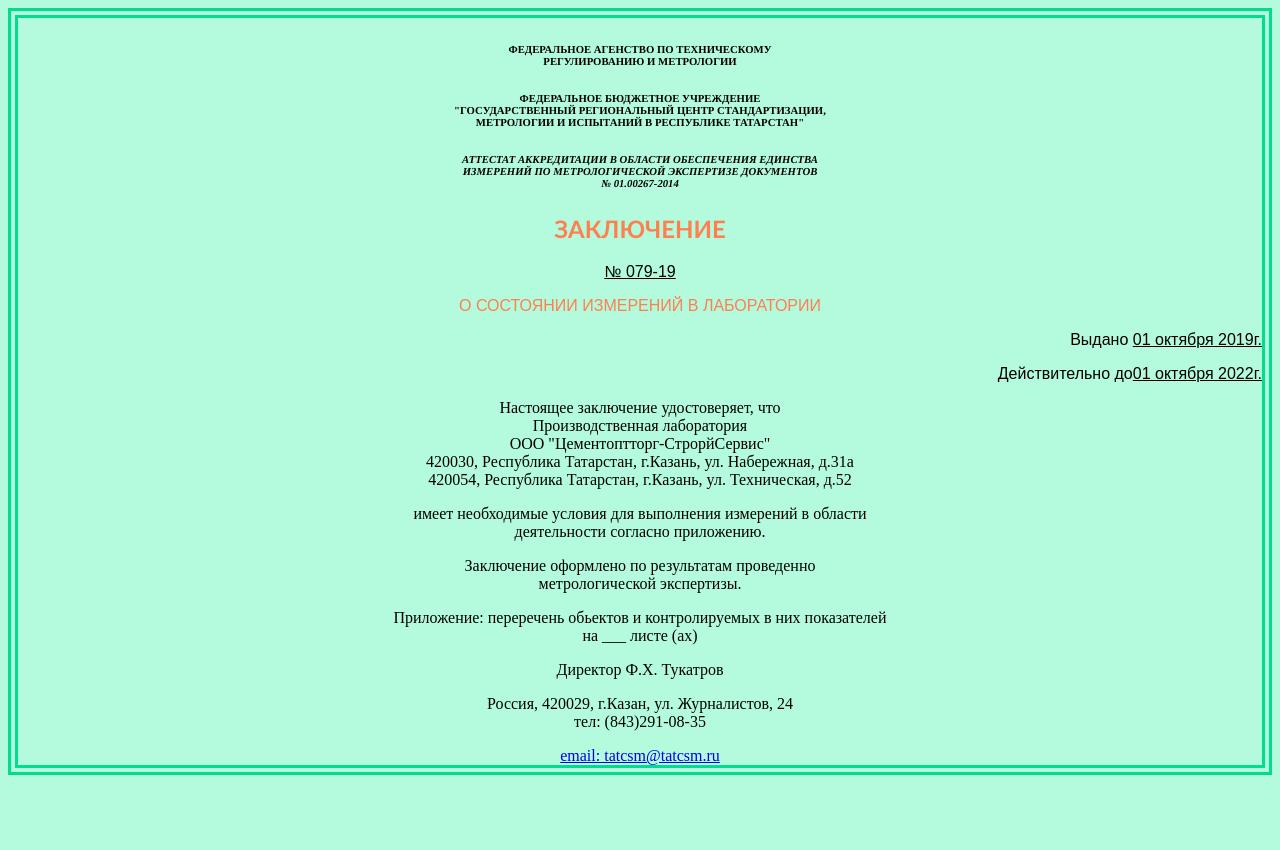
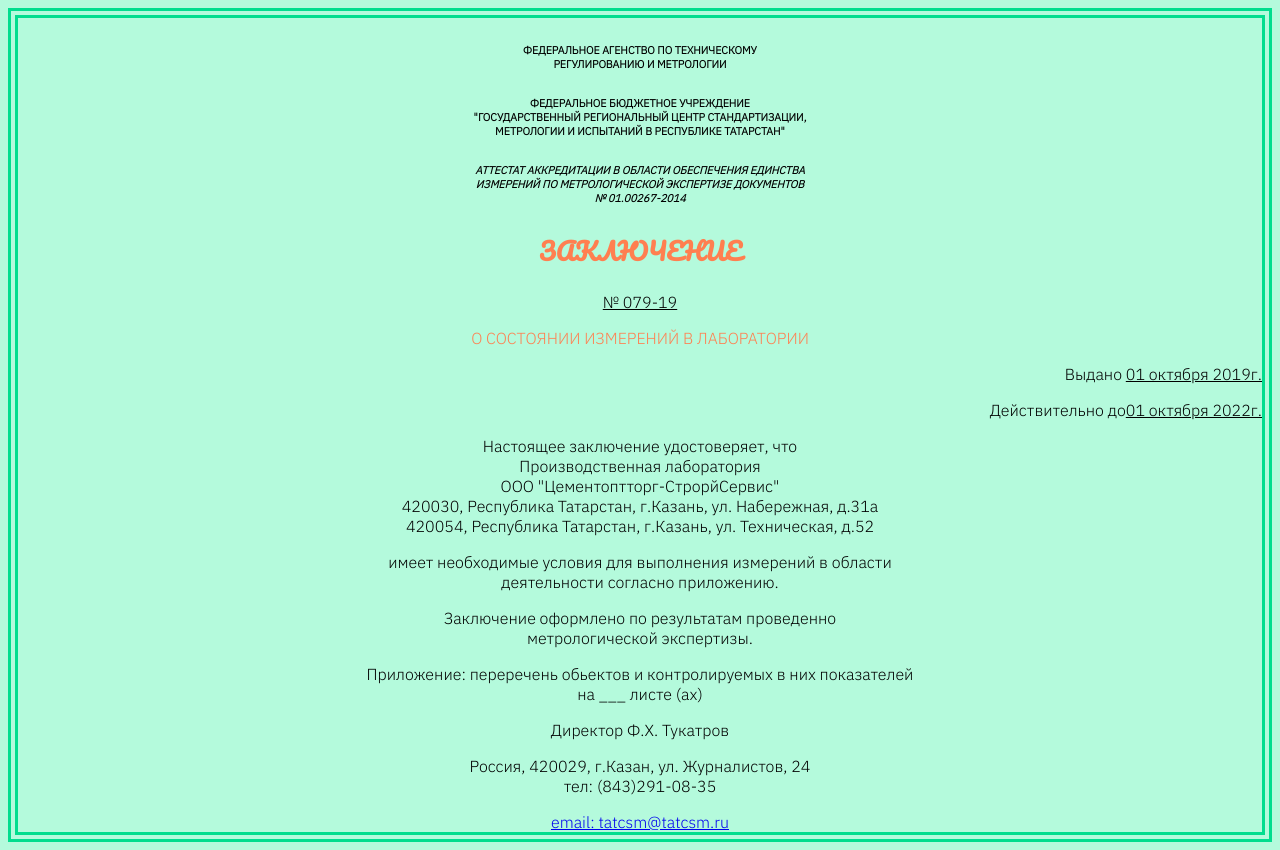
Before and after one commit to WebHeroSchool/atanbashiTAGS, a plain HTML site: page index.html in a window 1280 px wide. Before the commit the page ends 800 px from the top, so only its background shows below. Drawn offline with Linux system fonts and the light colour scheme.

Commit message:
new cascad

```diff
--- a/index.html
+++ b/index.html
@@ -4,6 +4,7 @@
     <meta charset="UTF-8">
     <title>Свидетельство аттестации</title>
     <link rel="stylesheet" href="./style.css">
+    <link href="https://fonts.googleapis.com/css2?family=IBM+Plex+Sans:wght@300&family=Oswald:wght@700&family=Pacifico&display=swap" rel="stylesheet">
   </head>
   <body>
      <header class="header">
--- a/style.css
+++ b/style.css
@@ -1,4 +1,5 @@
 body {
+  font-family: 'IBM Plex Sans', sans-serif;
   background-color: #b4fadc;
   text-align: center;
   border-style: double;
@@ -6,18 +7,16 @@ body {
   border-width: 10px;
 }
 .header {
-  font-family: Times,sans-serif;
   color: black;
 }
 
 .header__type2 {
-  font-family: Times,sans-serif;
-  font-style: italic;
+font-style: italic;
  color: black;
 }
 
 .section__name {
-    font-family: "Gill Sans", sans-serif;
+  font-family: 'Pacifico', cursive;
     font-style: initial;
     font-weight: 900;
     font-stretch: ultra-expanded;
@@ -25,21 +24,18 @@ body {
     text-align: center;
   }
 .section__text1 {
-    font-family: fantasy, arial;
     font-weight: 200;
     color: black;
     text-align: center;
     text-decoration: underline;
   }
   .section__text2 {
-      font-family: fantasy, arial;
       font-weight: 200;
       color: #ff7f50;
       text-align: center;
     }
 
 .section__text3, .section__text4 {
-    font-family: fantasy, arial;
     font-weight: 100;
     color: black;
     text-align: right;
```
